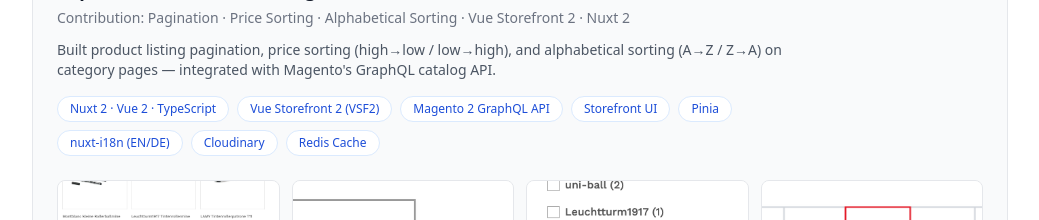
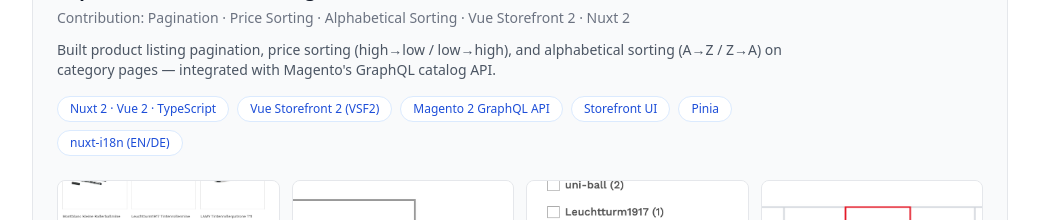
Before and after one commit to AbdurRehman924/Personal-Portfolio, a React (Create React App) app: page / in a window 1280 px wide. Shown: the part 8620-8840 px from the top of the page, without its empty margins (120-1159 px from the left). Built offline with nearby package versions, Linux system fonts and the light colour scheme.

Commit message:
refactor(projects): remove Cloudinary and Redis from PaperFisher tech stack

```diff
--- a/src/components/Projects.jsx
+++ b/src/components/Projects.jsx
@@ -208,7 +208,7 @@
     techStack: [
       "Nuxt 2 · Vue 2 · TypeScript", "Vue Storefront 2 (VSF2)",
       "Magento 2 GraphQL API", "Storefront UI", "Pinia",
-      "nuxt-i18n (EN/DE)", "Cloudinary", "Redis Cache",
+      "nuxt-i18n (EN/DE)",
     ],
     images: [
       `${process.env.PUBLIC_URL}/projects/papierfischer/01.png`,
```
